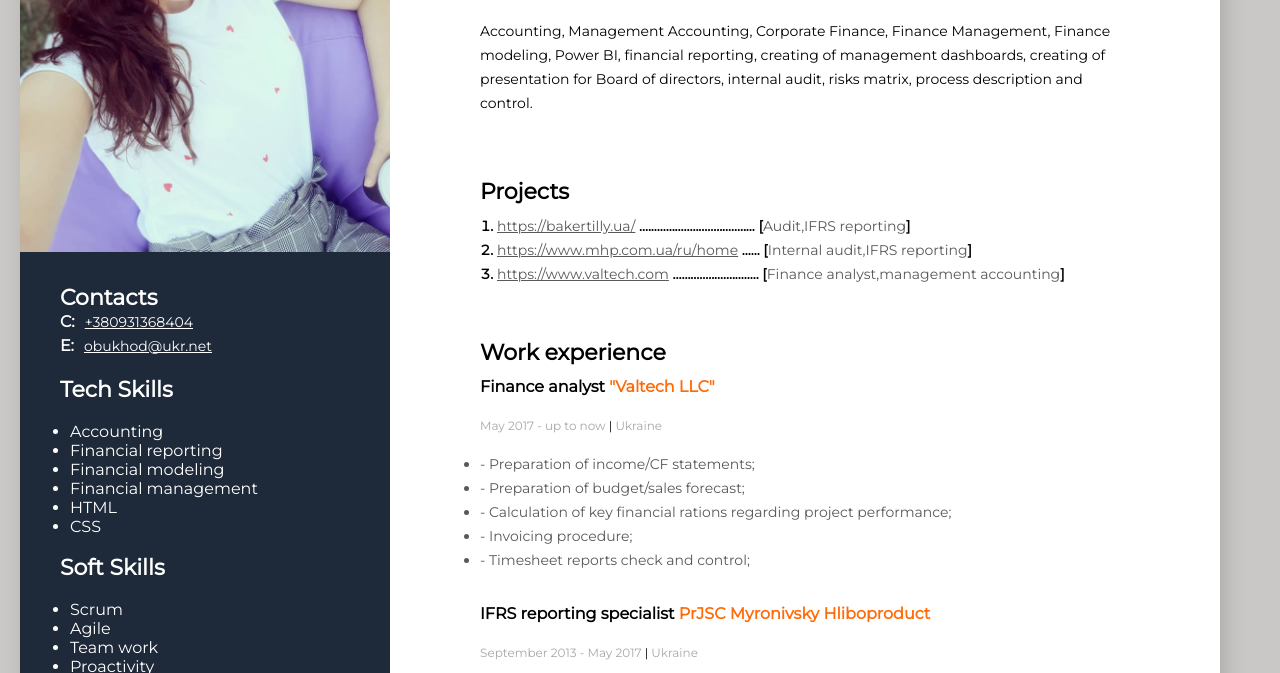
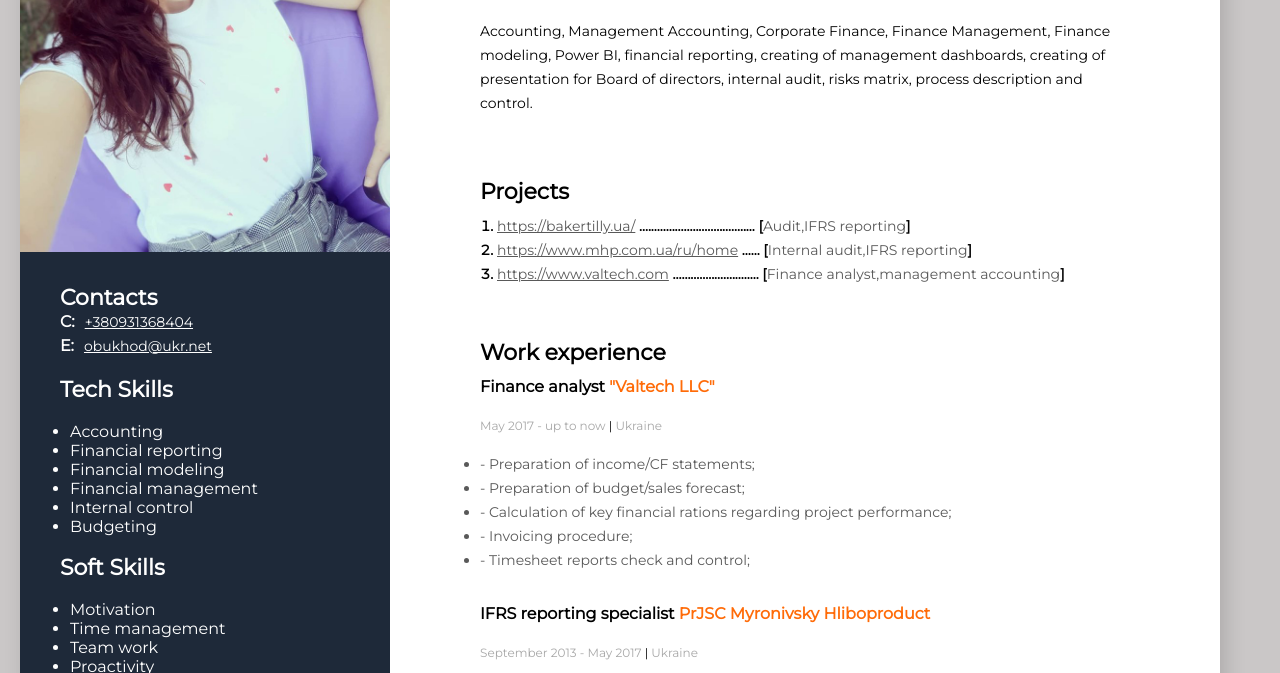
Before and after one commit to Yuliia91/first, a plain HTML site: page index.html in a window 1280 px wide. Shown: the part 291-964 px from the top of the page. Drawn offline with Linux system fonts and the light colour scheme.

Commit message:
Update index.html

```diff
--- a/index.html
+++ b/index.html
@@ -40,10 +40,10 @@
     Financial management
 </li>
 <li class="Tech-skills-conteiner-item">
-    HTML
+    Internal control
 </li>
 <li class = "Tech-skills-conteiner-item">
-    CSS
+    Budgeting
 </li>
 </ul>
 
@@ -56,8 +56,8 @@
 
 <ul>
 
-<li class= "Soft-skills-item">Scrum </li>
-<li class= "Soft-skills-item">Agile </li>
+<li class= "Soft-skills-item">Motivation </li>
+<li class= "Soft-skills-item">Time management </li>
 <li class= "Soft-skills-item">Team work </li>
 <li class= "Soft-skills-item">Proactivity</li>
 <li class= "Soft-skills-item">Public speaking</li>
```
